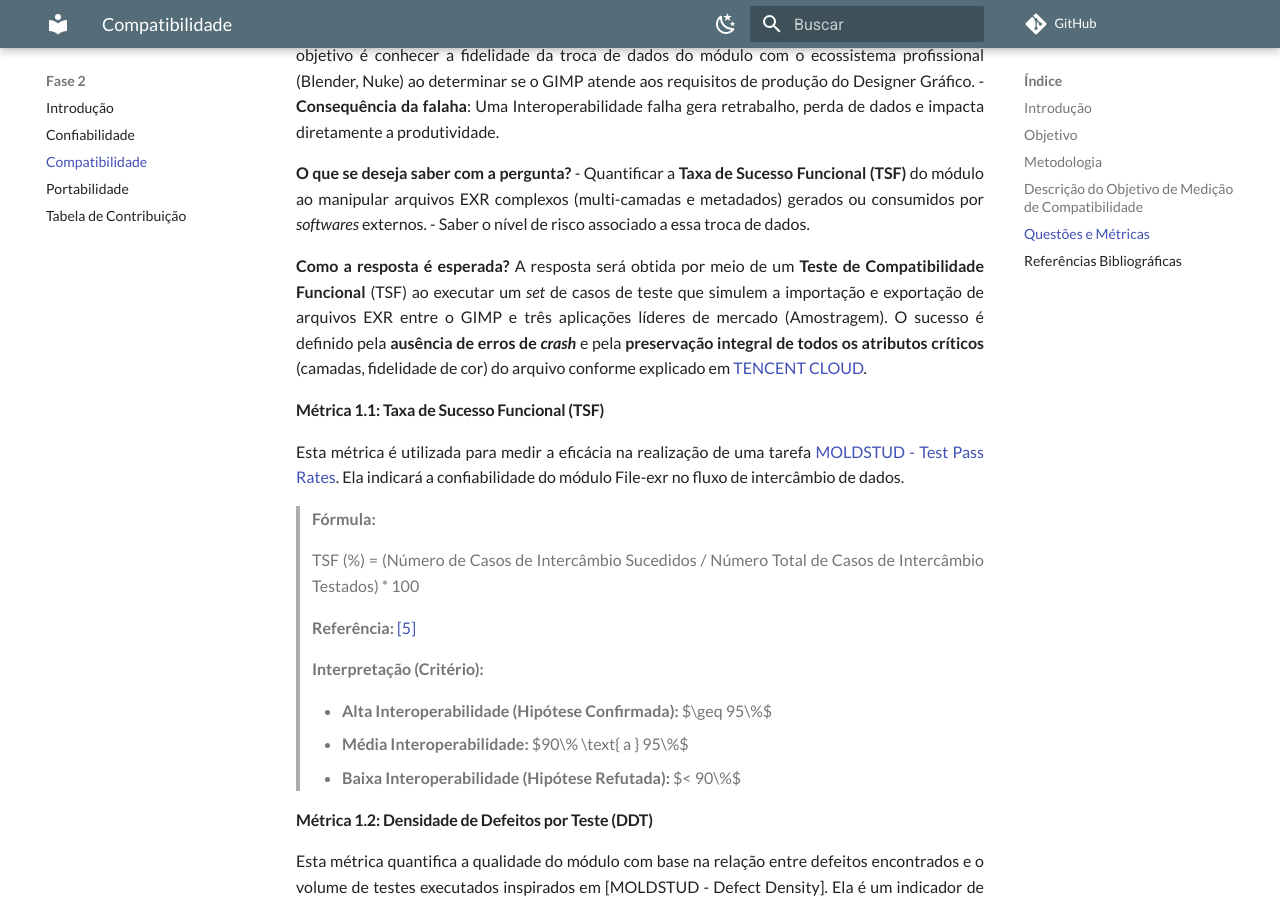
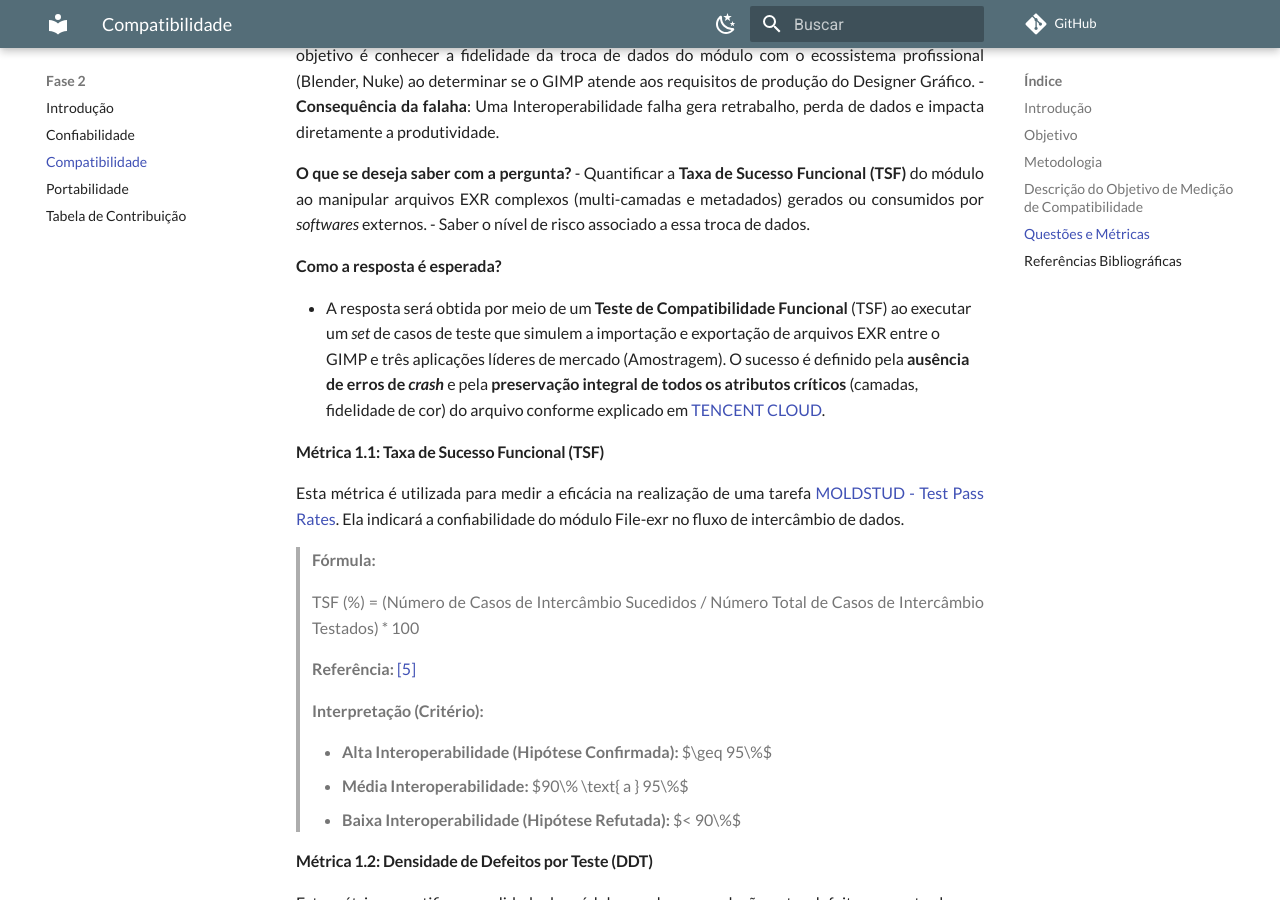
Before and after one commit to FCTE-Qualidade-de-Software-1/2025-2_T02_Karen_Jones, an MkDocs documentation site: the page built from docs/fase2/2-compatibilidade.md, in a window 1280 px wide and 900 px high, scrolled down 2168 px. Built offline with MkDocs 1.6.1 and Material for MkDocs 9.7.7, drawn with Linux system fonts in a browser that asks for light colours; comment, search, counter and statistics services are not loaded.

```diff
--- a/docs/fase2/2-compatibilidade.md
+++ b/docs/fase2/2-compatibilidade.md
@@ -55,7 +55,8 @@ A **Interpretação**, por fim, será realizada ao confrontar os dados coletados
 - Saber o nível de risco associado a essa troca de dados.
 
 **Como a resposta é esperada?**
-A resposta será obtida por meio de um **Teste de Compatibilidade Funcional** (TSF) ao executar um *set* de casos de teste que simulem a importação e exportação de arquivos EXR entre o GIMP e três aplicações líderes de mercado (Amostragem). O sucesso é definido pela **ausência de erros de *crash*** e pela **preservação integral de todos os atributos críticos** (camadas, fidelidade de cor) do arquivo conforme explicado em [TENCENT CLOUD](https://www.tencentcloud.com/techpedia/105935).
+
+- A resposta será obtida por meio de um **Teste de Compatibilidade Funcional** (TSF) ao executar um *set* de casos de teste que simulem a importação e exportação de arquivos EXR entre o GIMP e três aplicações líderes de mercado (Amostragem). O sucesso é definido pela **ausência de erros de *crash*** e pela **preservação integral de todos os atributos críticos** (camadas, fidelidade de cor) do arquivo conforme explicado em [TENCENT CLOUD](https://www.tencentcloud.com/techpedia/105935).
 
 
 #### Métrica 1.1: Taxa de Sucesso Funcional (TSF)
```
